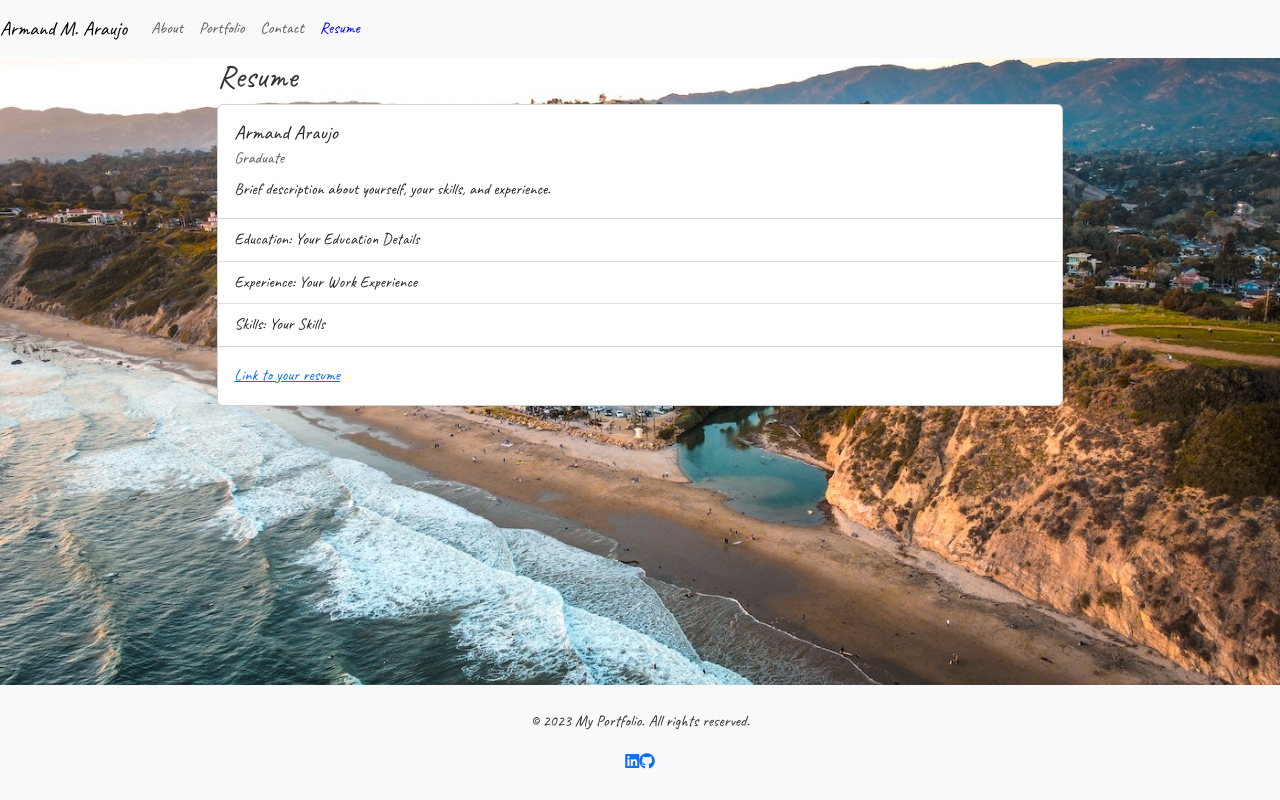
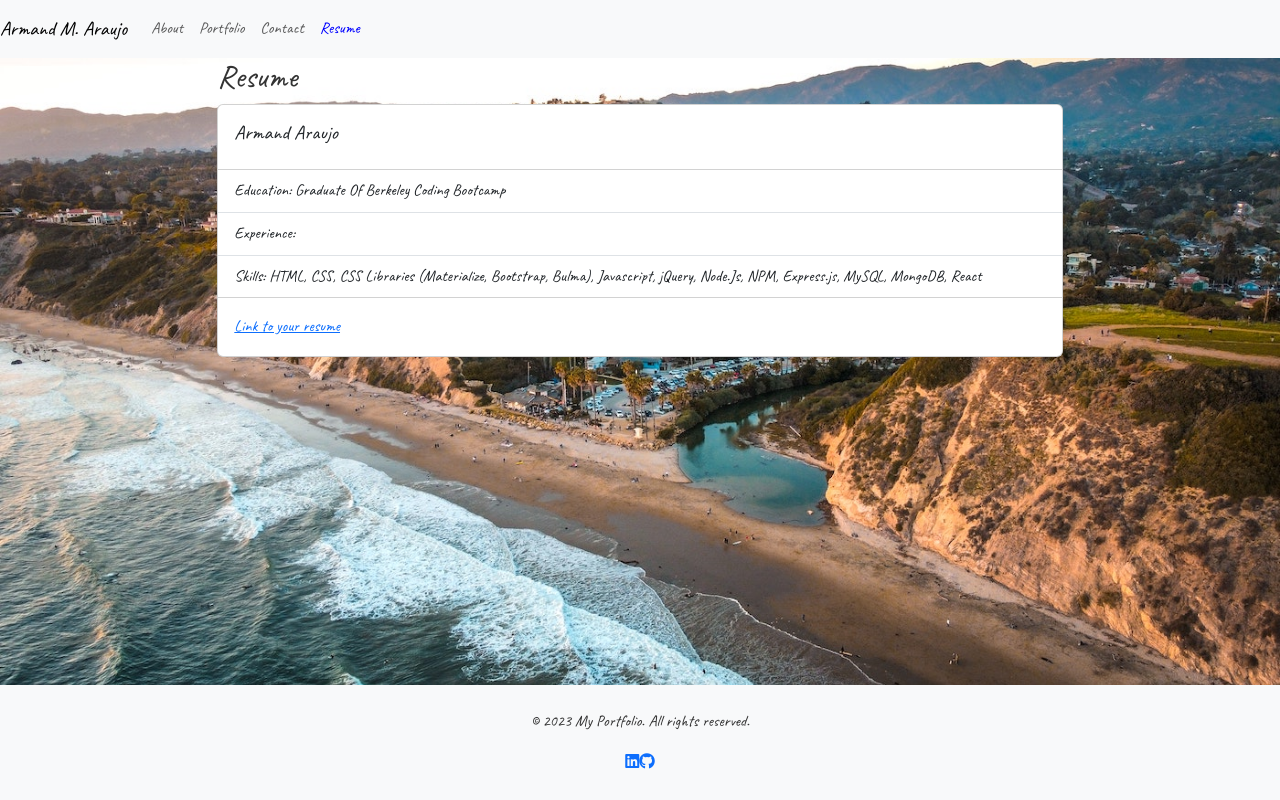
Before and after one commit to Armand57araujo/me-me-me-me-me, a React (Vite) app: page /resume in a window 1280 px wide. Built offline with nearby package versions, Linux system fonts and the light colour scheme; a web font is replaced by a local one.

Commit message:
completed resume section

```diff
--- a/src/components/Resume.jsx
+++ b/src/components/Resume.jsx
@@ -19,13 +19,13 @@ const Resume = () => {
         <div className="card">
           <div className="card-body">
             <h5 className="card-title">Armand Araujo</h5>
-            <h6 className="card-subtitle mb-2 text-muted">Graduate</h6>
-            <p className="card-text">Brief description about yourself, your skills, and experience.</p>
+            {/* <h6 className="card-subtitle mb-2 text-muted">Graduate</h6> */}
+            {/* <p className="card-text">Brief description about yourself, your skills, and experience.</p> */}
           </div>
           <ul className="list-group list-group-flush">
-            <li className="list-group-item">Education: Your Education Details</li>
-            <li className="list-group-item">Experience: Your Work Experience</li>
-            <li className="list-group-item">Skills: Your Skills</li>
+            <li className="list-group-item">Education: Graduate Of Berkeley Coding Bootcamp</li>
+            <li className="list-group-item">Experience: </li>
+            <li className="list-group-item">Skills: HTML, CSS, CSS Libraries (Materialize, Bootstrap, Bulma), Javascript, jQuery, Node.Js, NPM, Express.js, MySQL, MongoDB, React </li>
             {/* Add more sections as needed */}
           </ul>
           <div className="card-body">
```
